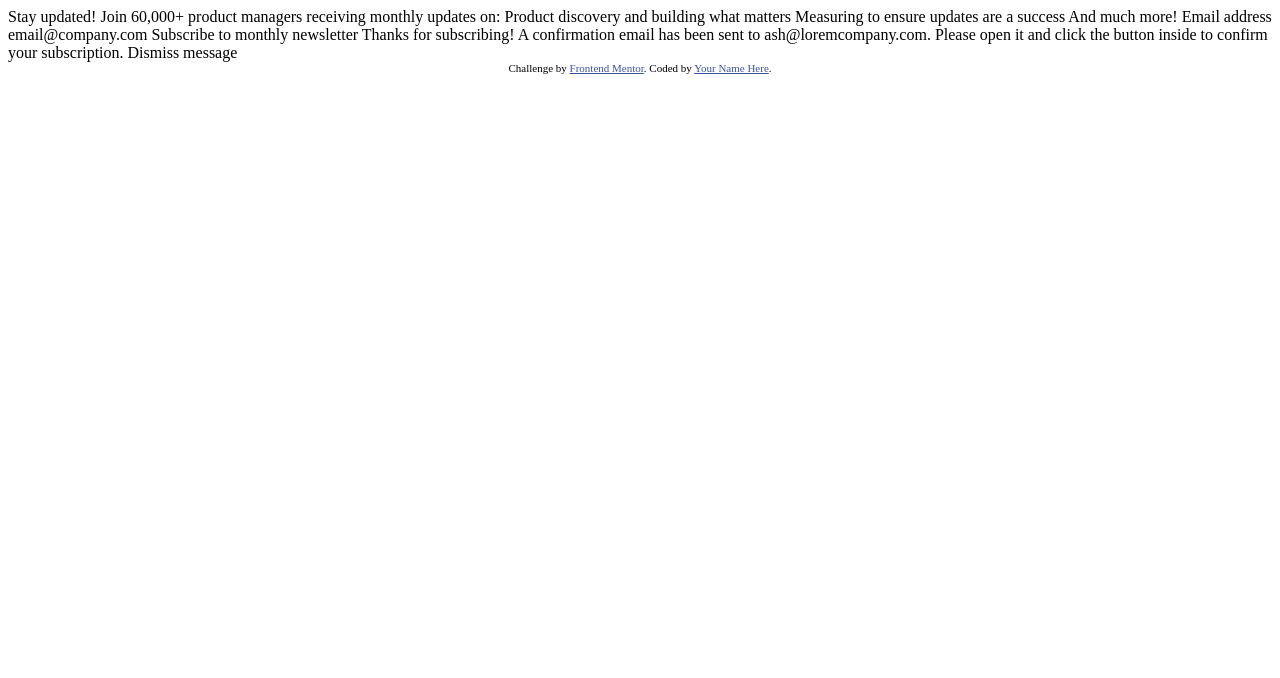
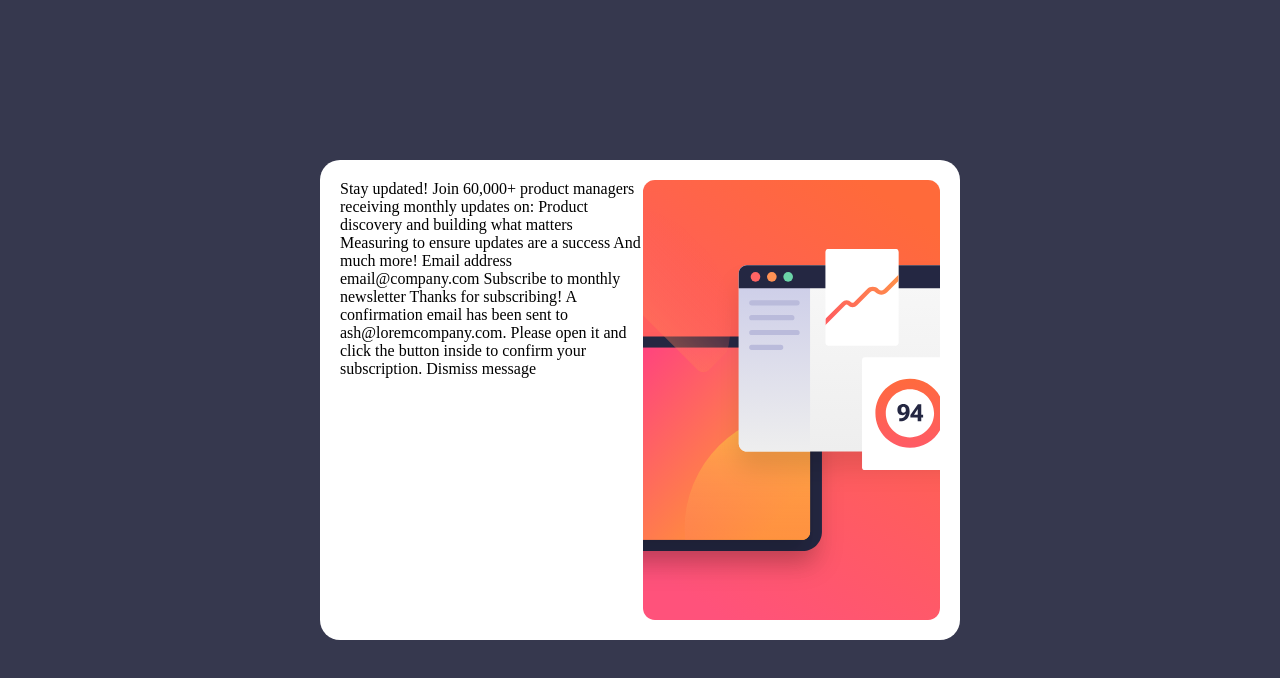
Before and after one commit to DeVerao/newsletter-sign-up-with-success-message-main, a plain HTML site: page index.html in a window 1280 px wide. Drawn offline with Linux system fonts and the light colour scheme.

Commit message:
img set on the container

```diff
--- a/index.html
+++ b/index.html
@@ -7,6 +7,7 @@
   <!-- displays site properly based on user's device -->
 
   <link rel="icon" type="image/png" sizes="32x32" href="./assets/images/favicon-32x32.png">
+  <link rel="stylesheet" href="style.css">
 
   <title>Frontend Mentor | Newsletter sign-up form with success message</title>
 
@@ -50,13 +51,11 @@
     Please open it and click the button inside to confirm your subscription.
 
     Dismiss message
+    <div id="img"><img src="assets/images/illustration-sign-up-desktop.svg" alt=""></div>
 
     <!-- Success message end -->
   </div>
-  <div class="attribution">
-    Challenge by <a href="https://www.frontendmentor.io?ref=challenge" target="_blank">Frontend Mentor</a>.
-    Coded by <a href="#">Your Name Here</a>.
-  </div>
+
 </body>
 
 </html>
--- /dev/null
+++ b/style.css
@@ -0,0 +1,27 @@
+* {
+    margin: 0px;
+    padding: 0px;
+    box-sizing: border-box;
+}
+
+body {
+    background-color: hsl(235, 18%, 26%);
+    height: 100vh;
+    display: flex;
+    justify-content: center;
+    align-items: center;
+}
+
+.container {
+    display: flex;
+    background-color: white;
+    height: 60%;
+    width: 50%;
+    padding: 20px;
+
+    border-radius: 20px;
+}
+
+#img img {
+    height: 100%;
+}
```
